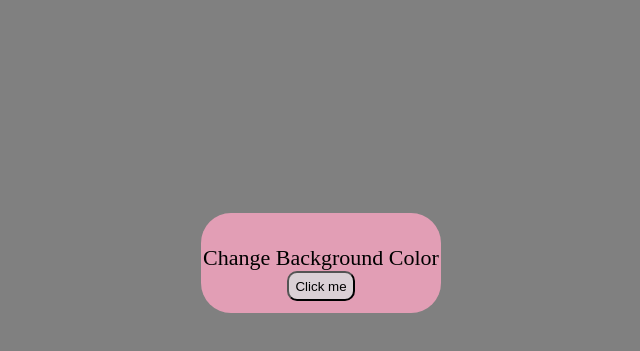
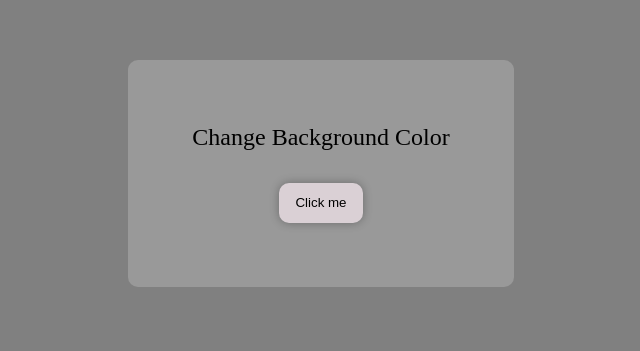
Before and after one commit to whoissamirthapa/Background-color-change, a plain HTML site: page index.html in a window 1280 px wide. Shown: the part 187-538 px from the top of the page, without its empty margins (319-959 px from the left). Drawn offline with Linux system fonts and the light colour scheme.

Commit message:
lsdfkltid-fhsl

```diff
--- a/index.html
+++ b/index.html
@@ -7,11 +7,18 @@
     <link rel="stylesheet" href="stylecolor.css" />
 </head>
 <body>
-    <div>
-        <span id="text">
-            Change Background Color
-        </span><br>
-        <button id="btn">Click me</button>
+    <div class="container">
+        <div class="content-container">
+            <div class="title_container">
+                <span id="text">
+                    Change Background Color
+                </span>
+            </div>
+            <div>
+               <button id="btn">Click me</button>
+            </div>
+        </div>
+
     </div>
     <script src="practice.js"></script>
 </body>
--- a/stylecolor.css
+++ b/stylecolor.css
@@ -1,33 +1,42 @@
+*{
+    margin: 0;
+    padding: 0;
+    box-sizing: border-box;
+}
 body{
     background-color: grey;
 }
 button{
     background-color: rgb(218, 208, 213);
     border-radius: 10px;
-    height: 30px;
-    margin: auto;
+    height: 2.5rem;
+    cursor: pointer;
+    border: none;
+    outline: none;
+    transition: all 500ms linear;
+    box-shadow: 0 0 10px 0 rgba(0,0,0,0.3);
+    padding: 0.8rem 1rem;
 }
 button:hover{
-    box-shadow: 2px 2px 5px rgb(71, 69, 70);
+    transform: scale(1.2,1.2);
 }
-div{
-    height: 80px;
-    width: auto;
-    background-color: rgb(226, 158, 181);
-    margin-left: 40vw;
-    margin-right: 40vw;
-    align-content: center;
-    margin-top: 50vh;
-    text-align: center;
-    padding-top: 20px;
-    font-size: 22px;
-    border-radius: 30px;
+.container{
+    height: 90vh;
+    font-size: 1.5rem;
+    display: flex;
+    justify-content: center;
+    align-items: center;
 
 }
-@media screen and (max-width: 800px){
-    div{
-        margin-left: 0vw;
-        margin-right: 0vw;
-
-    }
+.content-container{
+    background-color: #999;
+    padding: 4rem;
+    border-radius: 10px;
 }
+.title_container{
+    text-align: center;
+    margin-bottom: 2rem;
+}
+.title_container + div{
+    text-align: center;
+}
```
